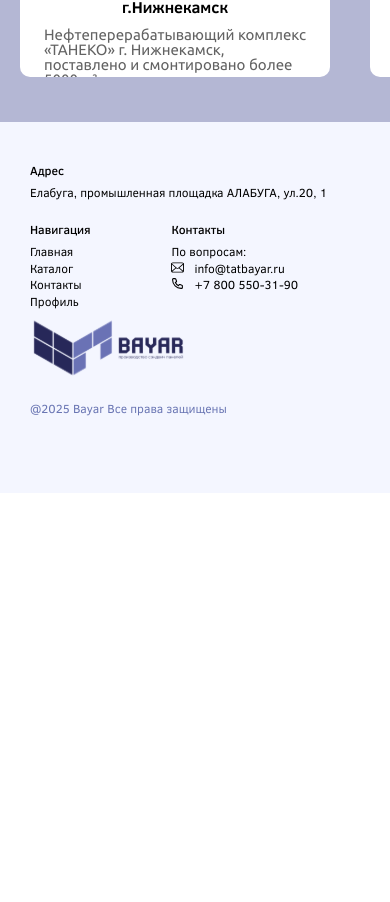
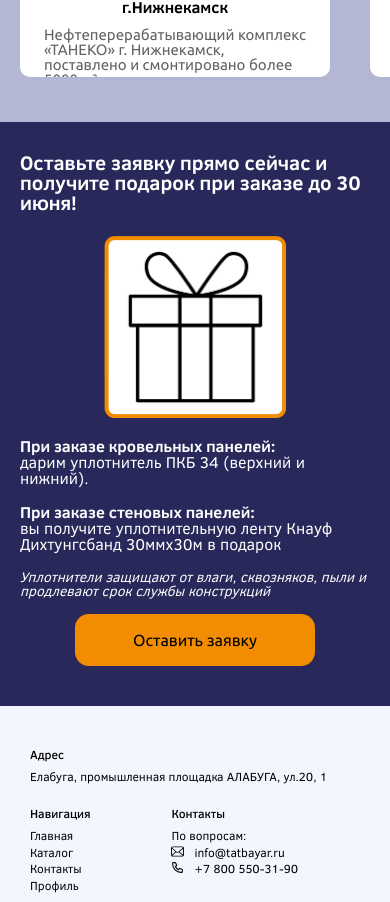
Before and after one commit to timuritodev/bayar-frontend, a Next.js app: page / in a window 390 px wide. Shown: the part 2042-2944 px from the top of the page. Before the commit the page ends 2535 px from the top, so only its background shows below. Built offline with nearby package versions, Linux system fonts and the light colour scheme.

Commit message:
added gifts block

```diff
--- a/src/feauters/main-block/Gifts/Gifts.tsx
+++ b/src/feauters/main-block/Gifts/Gifts.tsx
@@ -1,15 +1,23 @@
+import { useResize } from '@/hooks/useResize';
+import Image from "next/image";
 import { FC } from 'react';
+import { CustomButton } from '../../../components/CustomButton/CustomButton';
+import pic from "../../../images/gifts/gift.png";
 import styles from './style.module.scss';
-import { CustomButton } from '../../../components/CustomButton/CustomButton';
-import Image from "next/image";
-import pic from "../../../images/gifts/gift.png"
 // TODO добавить на фон лого
 
 export const Gifts: FC = () => {
+	const { width } = useResize();
+
 	return (
 		<div className={styles.container}>
 			<div className={styles.sec_container}>
 				<h3 className={styles.title}>Оставьте заявку прямо сейчас и получите подарок при заказе до 30 июня!</h3>
+				{width < 767 && (
+					<div className={styles.imgWrapper}>
+						<Image className={styles.img} src={pic} alt={'Изображение с подарком'} width={182} height={182} />
+					</div>
+				)}
 				<div className={styles.wrapper}>
 					<div className={styles.text_wrapper}>
 						<p className={styles.text}><span className={styles.bold}>При заказе кровельных панелей:</span><br />
@@ -19,9 +27,11 @@ export const Gifts: FC = () => {
 						<p className={styles.description}>Уплотнители защищают от влаги, сквозняков, пыли и продлевают срок службы конструкций</p>
 
 					</div>
-					<div className={styles.imgWrapper}>
-						<Image className={styles.img} src={pic} alt={'Изображение с подарком'} width={182} height={182} />
-					</div>
+					{width > 767 && (
+						<div className={styles.imgWrapper}>
+							<Image className={styles.img} src={pic} alt={'Изображение с подарком'} width={182} height={182} />
+						</div>
+					)}
 				</div>
 				<CustomButton
 					buttonText={"Оставить заявку"}
--- a/src/feauters/main-block/Gifts/style.module.scss
+++ b/src/feauters/main-block/Gifts/style.module.scss
@@ -8,6 +8,8 @@
 .sec_container {
     margin: 0 auto;
     max-width: 1280px;
+    display: flex;
+    flex-direction: column;
 }
 
 .title {
@@ -61,6 +63,7 @@
     justify-content: center;
     z-index: 1000;
 }
+
 .img {
     width: 182px;
     height: 182px;
@@ -77,3 +80,26 @@
 .features_button:hover {
     background-color: #975a05 !important;
 }
+
+@media screen and (max-width: 767px) {
+    .container {
+        padding: 30px 0 40px 0;
+    }
+    .sec_container {
+        align-items: center;
+        margin: 0 20px;
+    }
+    .imgWrapper {
+        margin: 0 0 20px 0;
+    }
+    .title {
+        font-size: 20px;
+    }
+    .text {
+        font-size: 16px;
+        // text-align: center;;
+    }
+    .description {
+        font-size: 14px;
+    }
+}
--- a/src/pages/index.tsx
+++ b/src/pages/index.tsx
@@ -1,6 +1,7 @@
 import SEO from '@/components/SEO/SEO';
 import { Details } from '@/feauters/main-block/Details/Details';
 import { Features } from '@/feauters/main-block/Features/Features';
+import { Gifts } from '@/feauters/main-block/Gifts/Gifts';
 import { MainWrapper } from '@/feauters/main-block/MainWrapper/MainWrapper';
 import { ExamplesSlider } from '@/feauters/sliders/ExamplesSlider/ExamplesSlider';
 import { useAppDispatch } from "@/services/typeHooks";
@@ -19,8 +20,8 @@ const MainPage = () => {
           <Features />
           <Details />
           <ExamplesSlider />
-          {/*<Gifts />
-          <Compound />
+          <Gifts />
+          {/*<Compound />
           <FAQAccordion items={faqItems} />
           <ContactsBlock /> */}
           {/* <MainSlider />
```
Lines whose indentation alone changed are shown as unchanged.
